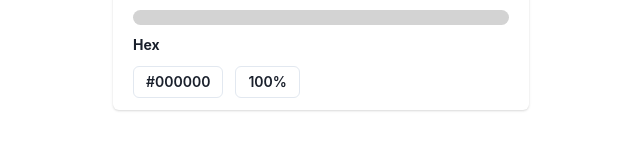
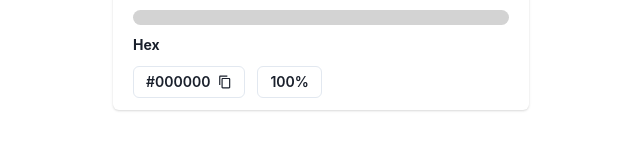
Before and after one commit to pranathip/colorpicker, a Next.js app: page / in a window 1280 px wide. Shown: the part 408-558 px from the top of the page, without its empty margins (319-959 px from the left). Built offline with nearby package versions, Linux system fonts and the light colour scheme.

Commit message:
added copy icon

```diff
--- a/components/Card.tsx
+++ b/components/Card.tsx
@@ -10,6 +10,7 @@ import {
   Box,
 } from "@chakra-ui/react";
 import { Sun } from "./Svg";
+import { CopyIcon } from "@chakra-ui/icons";
 
 export const ColorCard = () => {
   return (
@@ -42,7 +43,13 @@ export const ColorCard = () => {
         Hex
       </Heading>
       <ButtonGroup my={3} mx={5} spacing="3">
-        <Button variant="outline" colorScheme="gray" p={3} size="sm">
+        <Button
+          variant="outline"
+          colorScheme="gray"
+          p={3}
+          size="sm"
+          rightIcon={<CopyIcon />}
+        >
           #000000
         </Button>
         <Button variant="outline" colorScheme="gray" p={3} size="sm">
--- a/package.json
+++ b/package.json
@@ -9,6 +9,7 @@
     "lint": "next lint"
   },
   "dependencies": {
+    "@chakra-ui/icons": "^2.0.12",
     "@chakra-ui/react": "^2.4.1",
     "@emotion/react": "^11.10.5",
     "@emotion/styled": "^11.10.5",
```
Also changed, not shown: 1 other file (tests, documents, lock files or other folders).
